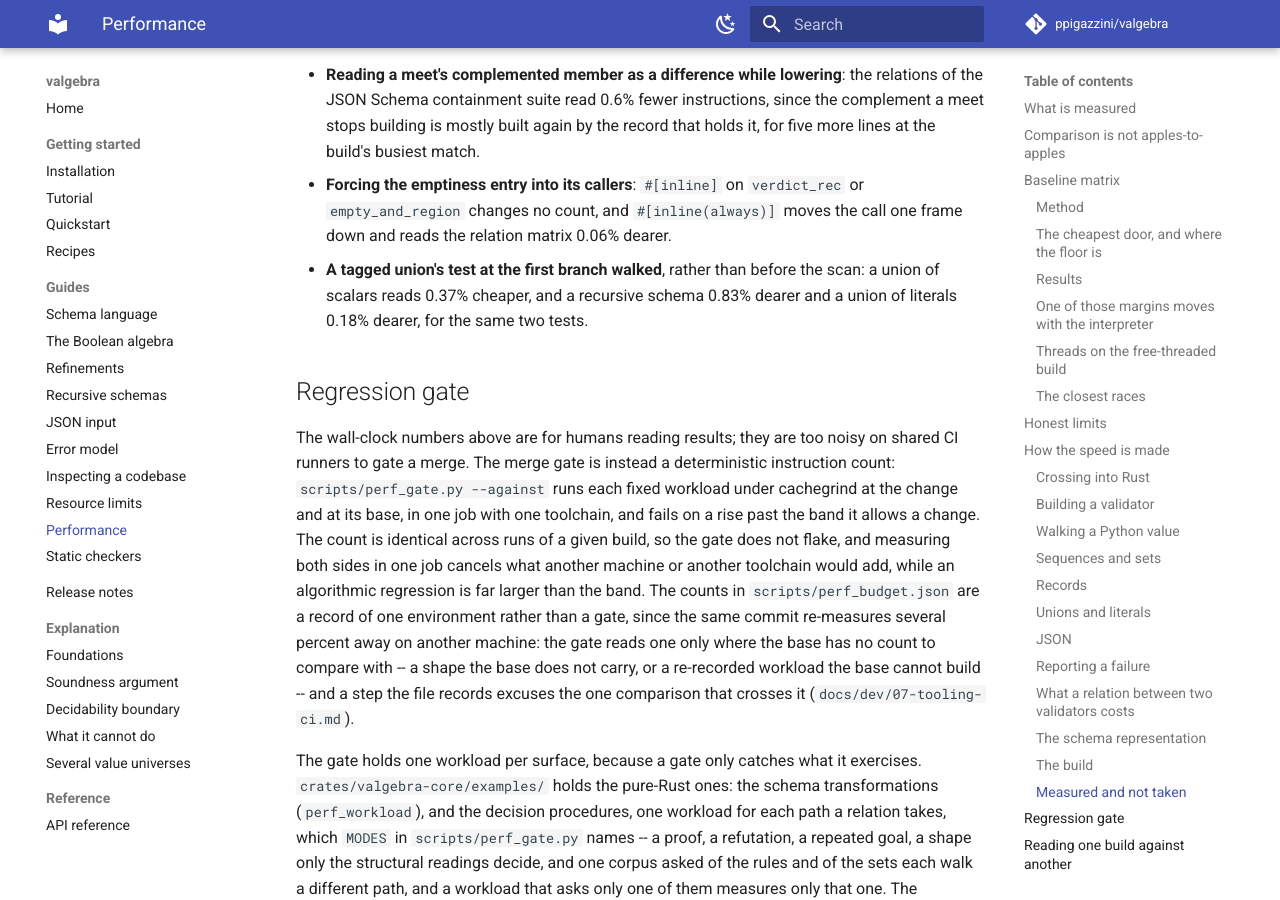
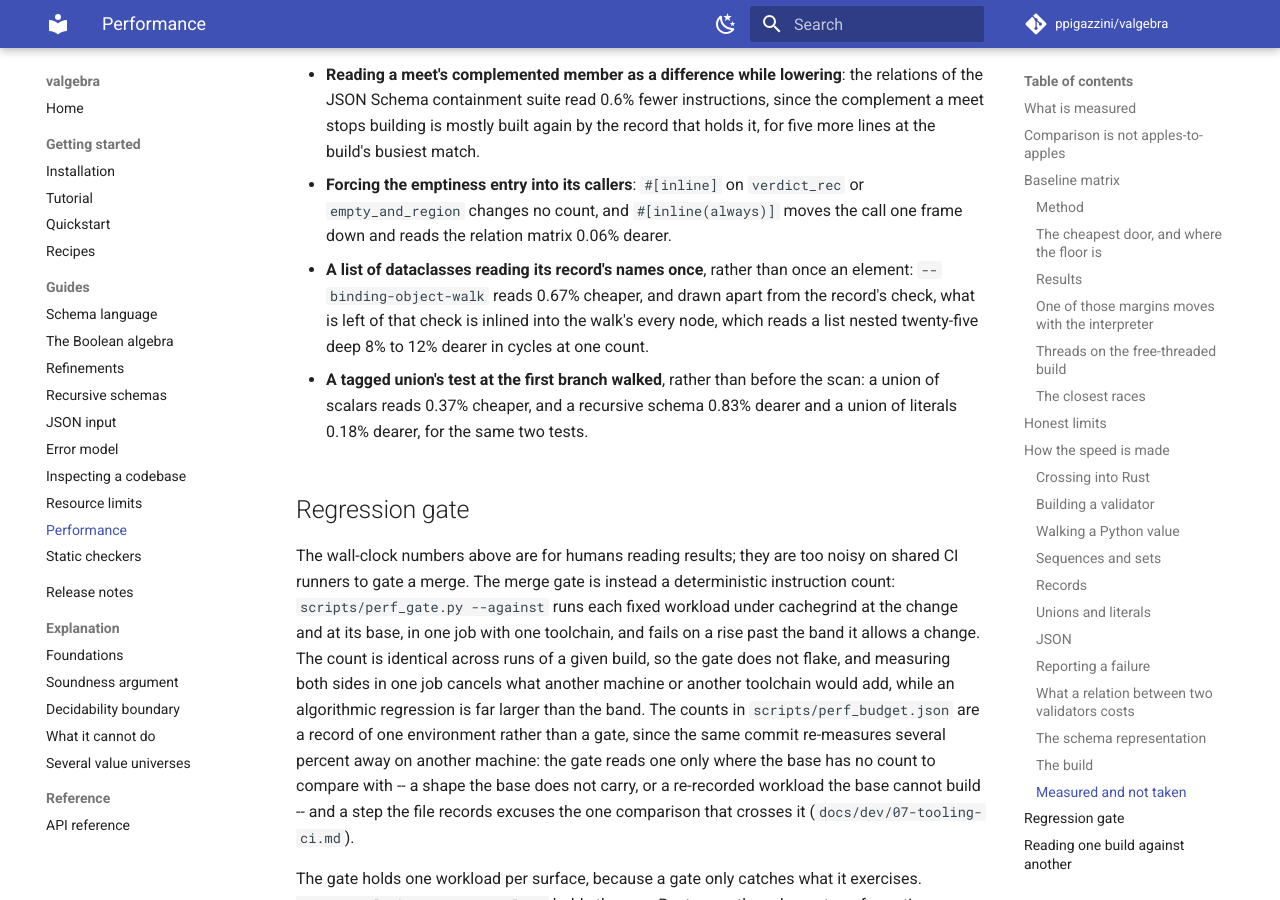
Before and after one commit to ppigazzini/valgebra, an MkDocs documentation site: the page built from docs/11-performance.md, in a window 1280 px wide and 900 px high, scrolled down 30024 px. Built offline with MkDocs 1.6.1 and Material for MkDocs 9.7.7, drawn with Linux system fonts in a browser that asks for light colours; comment, search, counter and statistics services are not loaded.

Commit message:
docs: a list of dataclasses reading its names once is refused
Drawn apart from the attribute record's check, the reading gains 0.67% on
`--binding-object-walk`, and what is left of the check is inlined into the
walk's every node: a list nested twenty-five deep reads 8% to 12% dearer in
cycles at one count, read with a control environment of each wheel.

```diff
--- a/docs/11-performance.md
+++ b/docs/11-performance.md
@@ -1361,6 +1361,11 @@ gate holds, under `scripts/perf_gate.py --against` unless it says otherwise:
 - **Forcing the emptiness entry into its callers**: `#[inline]` on `verdict_rec`
   or `empty_and_region` changes no count, and `#[inline(always)]` moves the call
   one frame down and reads the relation matrix 0.06% dearer.
+- **A list of dataclasses reading its record's names once**, rather than once an
+  element: `--binding-object-walk` reads 0.67% cheaper, and drawn apart from the
+  record's check, what is left of that check is inlined into the walk's every node,
+  which reads a list nested twenty-five deep 8% to 12% dearer in cycles at one count.
+
 - **A tagged union's test at the first branch walked**, rather than before the
   scan: a union of scalars reads 0.37% cheaper, and a recursive schema 0.83%
   dearer and a union of literals 0.18% dearer, for the same two tests.
```
